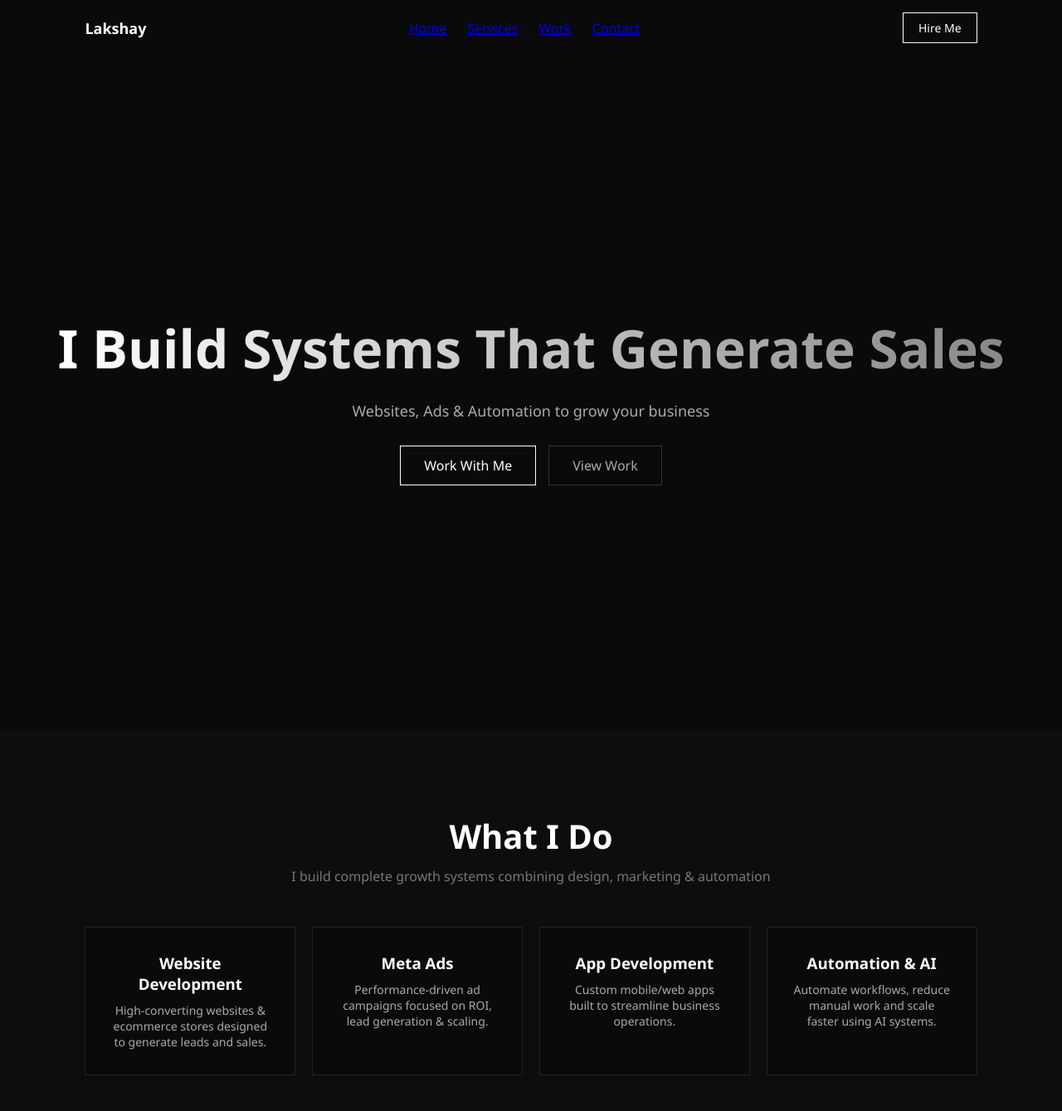
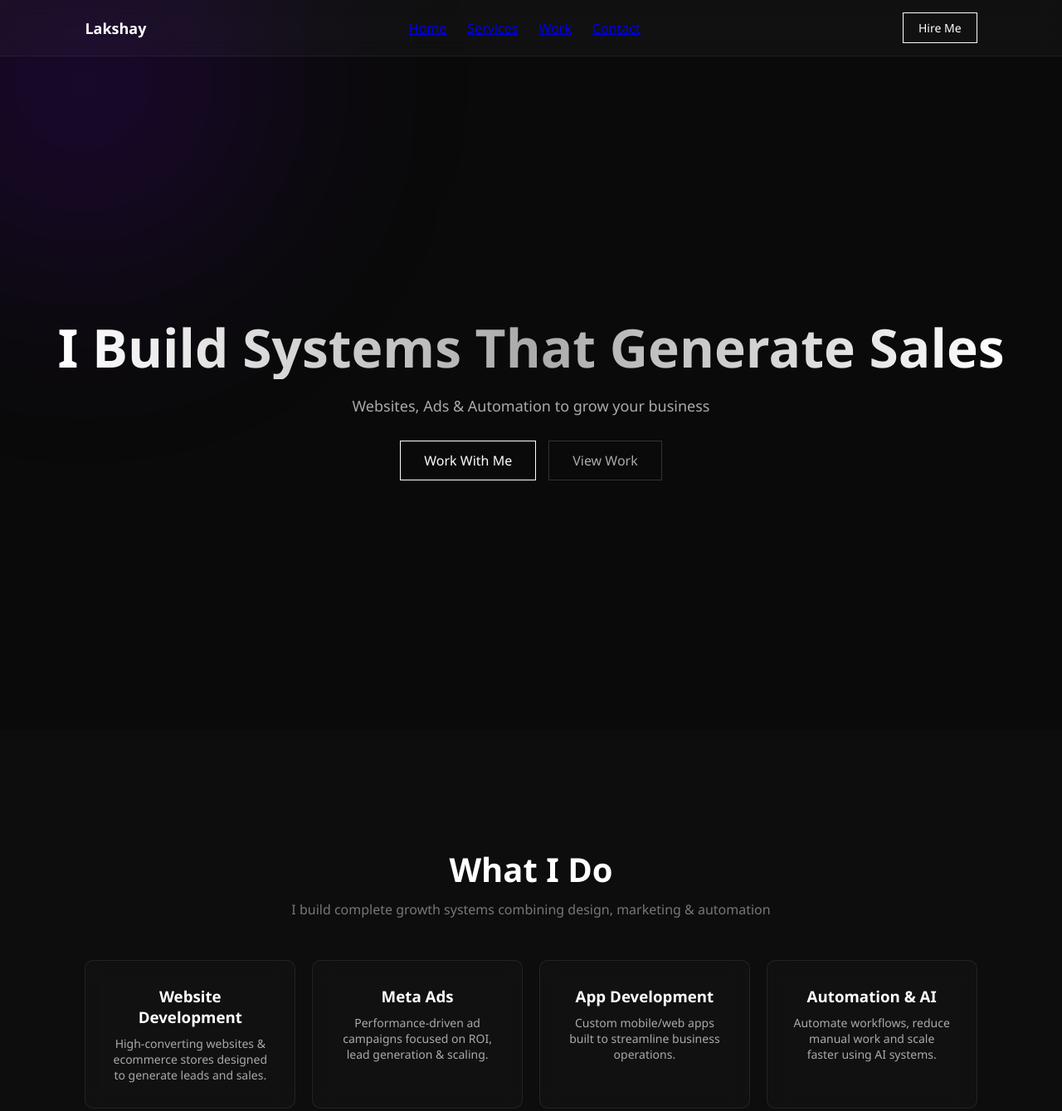
Before and after one commit to lakshayinfo9871-wq/lakshayinfo9871-wq.github.io, a plain HTML site: page index.html in a window 1280 px wide. Shown: the whole page at 83% size. Drawn offline with Linux system fonts and the light colour scheme.

Commit message:
Update index.html

```diff
--- a/index.html
+++ b/index.html
@@ -7,9 +7,20 @@
 
 <style>
 
+  .bg-glow{
+position:fixed;
+width:600px;
+height:600px;
+background:radial-gradient(circle, rgba(120,0,255,0.25), transparent 70%);
+top:-200px;
+left:-200px;
+filter:blur(120px);
+z-index:-1;
+}
+
   /* SERVICES */
 .services{
-padding:100px 8%;
+padding:140px 8%;
 background:#0d0d0d;
 }
 
@@ -37,16 +48,18 @@ gap:20px;
 }
 
 .service-card{
-border:1px solid #222;
+border:1px solid rgba(255,255,255,0.08);
 padding:30px;
-background:#0a0a0a;
-transition:all 0.3s ease;
+background:rgba(255,255,255,0.02);
+backdrop-filter:blur(10px);
+transition:all 0.4s ease;
+border-radius:10px;
 }
 
 .service-card:hover{
-border-color:#fff;
-transform:translateY(-8px) scale(1.02);
-box-shadow:0 10px 30px rgba(255,255,255,0.05);
+transform:translateY(-10px) scale(1.03);
+border-color:rgba(255,255,255,0.3);
+box-shadow:0 20px 60px rgba(0,0,0,0.5);
 }
 
 .service-card h3{
@@ -95,8 +108,9 @@ display:flex;
 justify-content:space-between;
 align-items:center;
 padding:15px 8%;
-background:rgba(10,10,10,0.7);
-backdrop-filter:blur(10px);
+background:rgba(255,255,255,0.03);
+backdrop-filter:blur(12px);
+border-bottom:1px solid rgba(255,255,255,0.05);
 z-index:1000;
 }
 
@@ -156,7 +170,8 @@ padding:0 20px;
 .hero h1{
 font-size:64px;
 font-weight:700;
-background:linear-gradient(90deg,#fff,#888);
+line-height:1.2;
+background:linear-gradient(90deg,#fff,#aaa,#fff);
 -webkit-background-clip:text;
 -webkit-text-fill-color:transparent;
 }
@@ -236,7 +251,7 @@ font-size:36px;
 </head>
 
 <body>
-
+<div class="bg-glow"></div>
 <!-- HEADER -->
 <header>
 <div class="logo">Lakshay</div>
```
